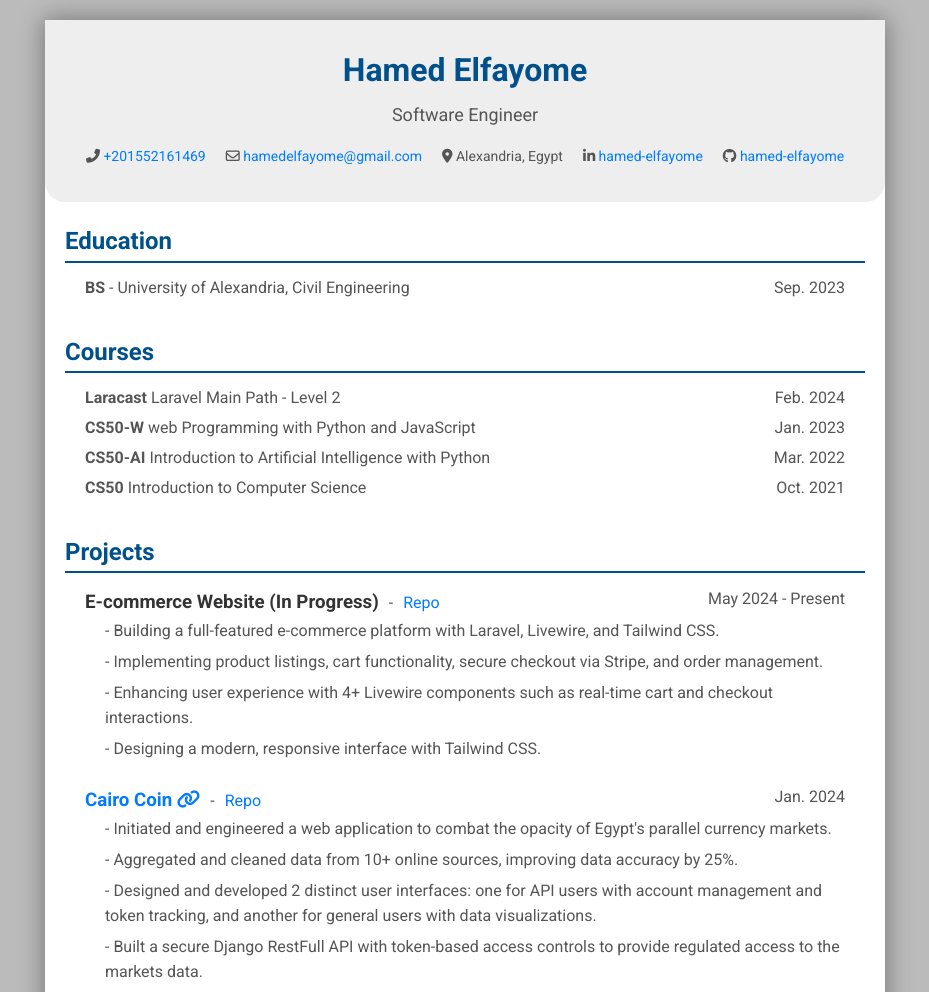
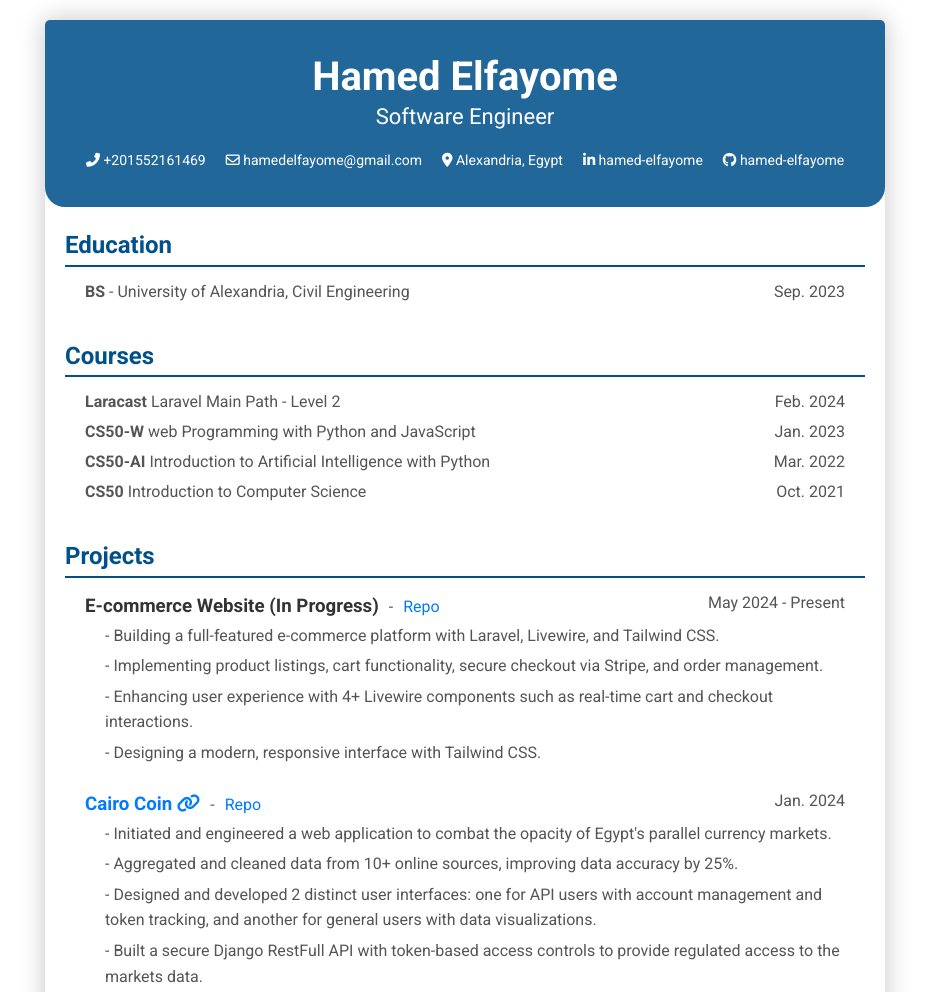
Before and after one commit to hamed-elfayome/Resume, a plain HTML site: page index.html in a window 1280 px wide. Shown: the top 992 px of the page, without its empty margins (175-1104 px from the left). Drawn offline with Linux system fonts and the light colour scheme.

Commit message:
Update index.html

```diff
--- a/index.html
+++ b/index.html
@@ -1,5 +1,6 @@
 <!DOCTYPE html>
 <html lang="en">
+
 <head>
     <meta charset="UTF-8" />
     <meta name="viewport" content="width=device-width, initial-scale=1.0" />
@@ -12,7 +13,7 @@
             font-family: 'Roboto', sans-serif;
             margin: 0;
             padding: 0;
-                background-color: #bbb;
+            background-color: #fff;
             color: #333;
             line-height: 1.6;
         }
@@ -24,7 +25,7 @@
             padding-bottom: 20px;
             padding-left: 20px;
             background-color: #fff;
-                box-shadow: 0 0 25px 2px rgba(0, 0, 0, 0.35);
+            box-shadow: 0 0 25px 2px rgba(0, 0, 0, 0.2);
             border-radius: 5px;
         }
 
@@ -52,8 +53,10 @@
             text-align: center;
             padding-bottom: 30px;
             padding-top: 20px;
-                background-color: #eee;
+            background-color: #00508bdd;
             margin-inline: -20px;
+            border-top-right-radius: 5px;
+            border-top-left-radius: 5px;
             border-bottom-right-radius: 20px;
             border-bottom-left-radius: 20px;
 
@@ -61,13 +64,15 @@
 
         .header h1 {
             margin: 5px 0;
-                font-size: 32px;
+            font-size: 40px;
+            color: #fff;
         }
 
         .header p {
             margin: 5px 0;
-                font-size: 18px;
-                color: #555;
+            margin-top: -15px;
+            font-size: 22px;
+            color: #fff;
         }
 
         .contact-info {
@@ -80,8 +85,12 @@
 
         .contact-info p {
             margin: 5px 10px;
-                color: #555;
             font-size: 14px;
+            color: #fff;
+        }
+
+        .contact-info a {
+            color: #fff;
         }
 
 
@@ -323,4 +332,5 @@
         </section>
     </div>
 </body>
+
 </html>
```
Lines whose indentation alone changed are shown as unchanged.
